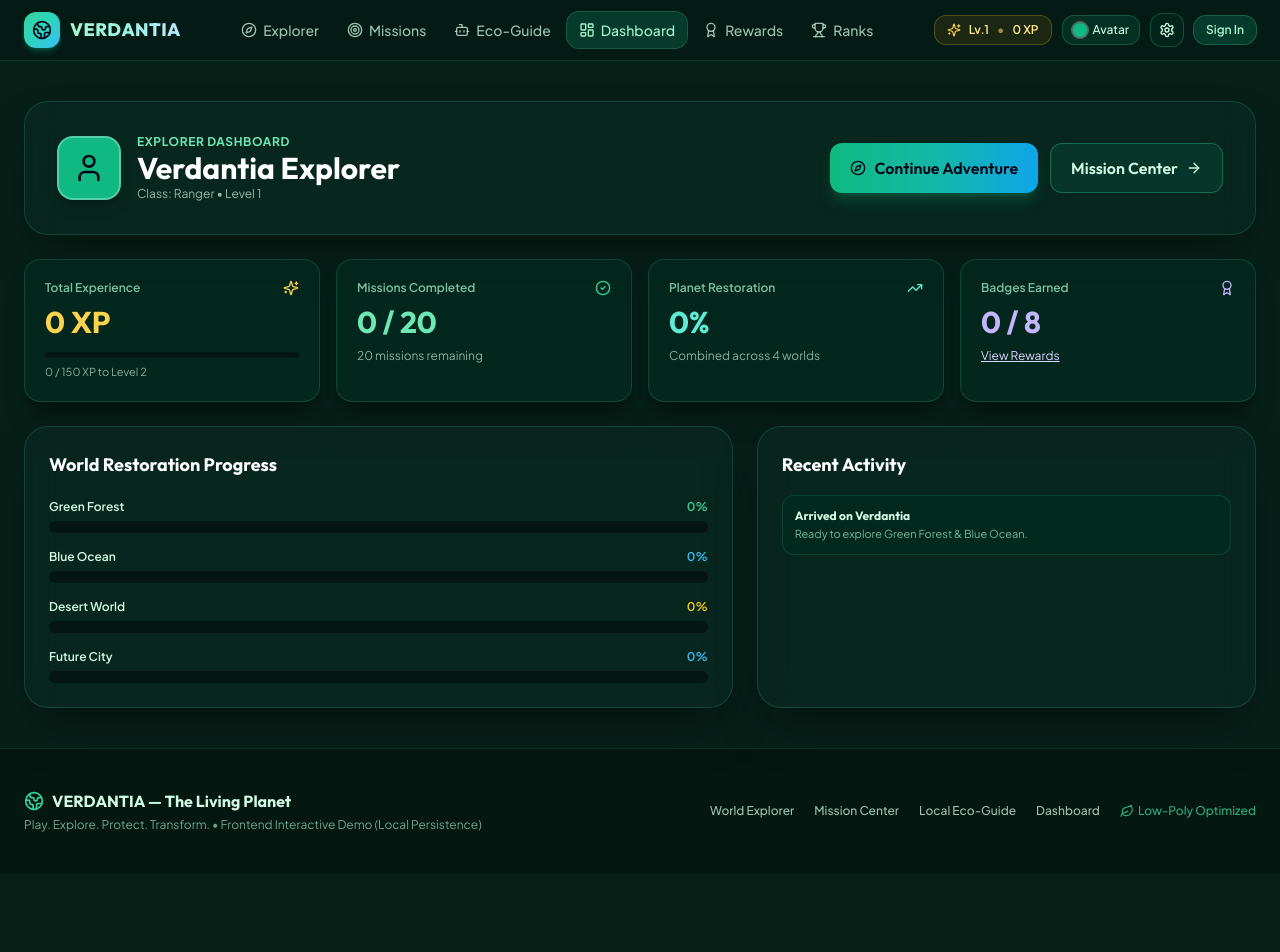
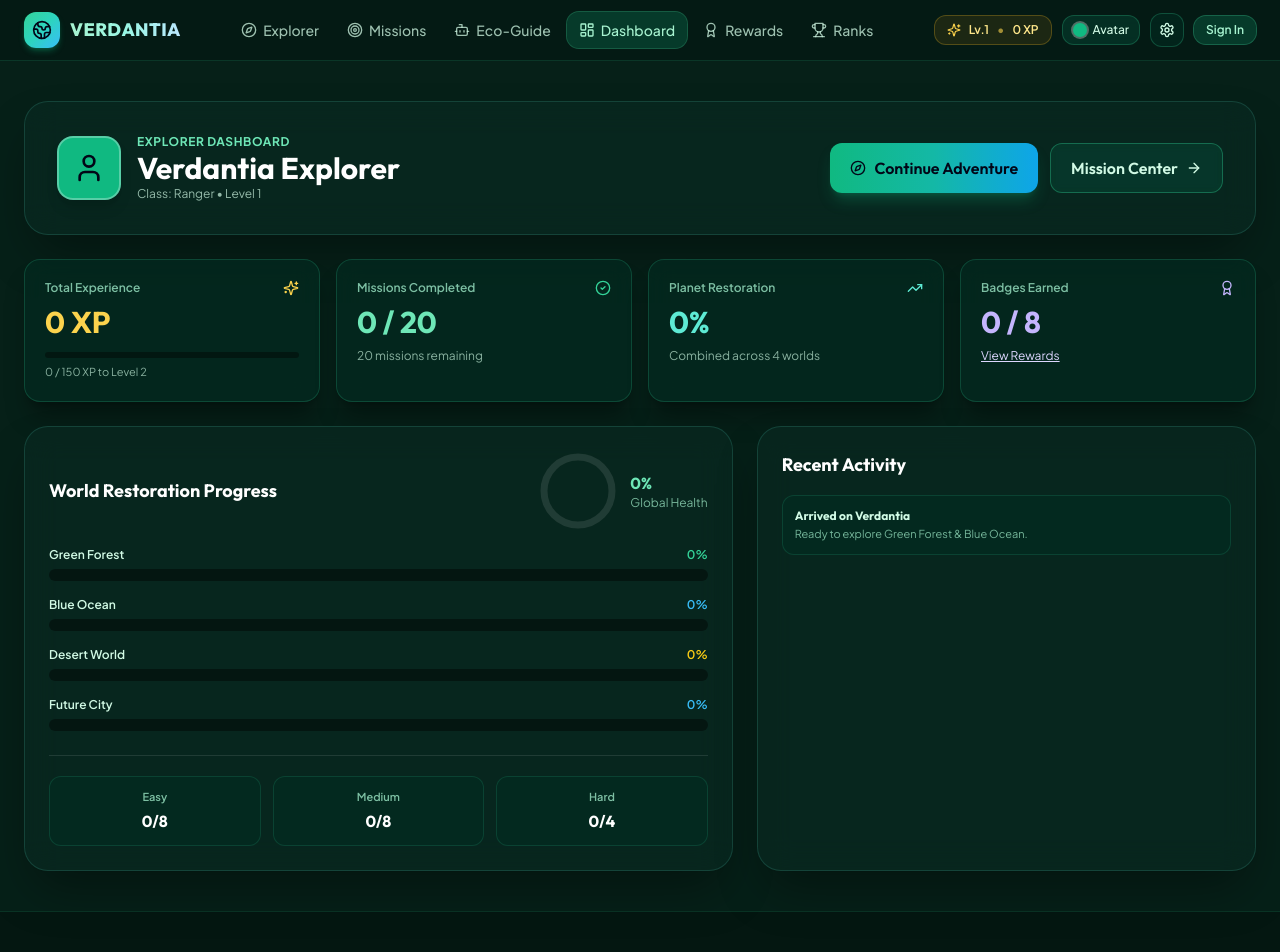
Before and after one commit to varshinisathasivam/3D-Adventure-Website, a React (Vite) app: page /dashboard in a window 1280 px wide. Shown: the top 952 px of the page. Before the commit the page ends 873 px from the top, so only its background shows below. Built offline with nearby package versions, Linux system fonts and the light colour scheme.

Commit message:
feat(dashboard): add global health radial ring and difficulty breakdown

```diff
--- a/src/pages/Dashboard/DashboardPage.tsx
+++ b/src/pages/Dashboard/DashboardPage.tsx
@@ -20,6 +20,17 @@ export const DashboardPage: React.FC = () => {
   const overallRestoration = Math.round(
     (completedMissionIds.length / MISSIONS_DATA.length) * 100,
   );
+
+  const difficultyStats = (['Easy', 'Medium', 'Hard'] as const).map((diff) => {
+    const total = MISSIONS_DATA.filter((m) => m.difficulty === diff).length;
+    const done = MISSIONS_DATA.filter(
+      (m) => m.difficulty === diff && completedMissionIds.includes(m.id),
+    ).length;
+    return { diff, done, total };
+  });
+
+  const ringCircumference = 2 * Math.PI * 34;
+  const ringOffset = ringCircumference * (1 - overallRestoration / 100);
 
   return (
     <AppLayout>
@@ -118,10 +129,42 @@ export const DashboardPage: React.FC = () => {
         {/* World Restoration Chart & Recent Activity */}
         <div className="mt-6 grid gap-6 lg:grid-cols-12">
           <div className="glass-panel p-6 lg:col-span-7">
-            <h2 className="font-display text-lg font-bold text-white">
-              World Restoration Progress
-            </h2>
-            <div className="mt-5 space-y-4">
+            <div className="flex flex-wrap items-center justify-between gap-4">
+              <h2 className="font-display text-lg font-bold text-white">
+                World Restoration Progress
+              </h2>
+              <div className="flex items-center gap-3">
+                <svg className="h-20 w-20 -rotate-90" viewBox="0 0 80 80" aria-hidden="true">
+                  <circle
+                    cx="40"
+                    cy="40"
+                    r="34"
+                    fill="none"
+                    stroke="rgba(255,255,255,0.1)"
+                    strokeWidth="7"
+                  />
+                  <circle
+                    cx="40"
+                    cy="40"
+                    r="34"
+                    fill="none"
+                    stroke="#10b981"
+                    strokeWidth="7"
+                    strokeLinecap="round"
+                    strokeDasharray={ringCircumference}
+                    strokeDashoffset={ringOffset}
+                  />
+                </svg>
+                <div className="text-xs">
+                  <p className="font-display text-base font-bold text-emerald-300">
+                    {overallRestoration}%
+                  </p>
+                  <p className="text-emerald-200/70">Global Health</p>
+                </div>
+              </div>
+            </div>
+
+            <div className="mt-4 space-y-4">
               {WORLDS_DATA.map((w) => {
                 const pct = getWorldRestorationPercent(w.id, completedMissionIds);
                 return (
@@ -139,6 +182,20 @@ export const DashboardPage: React.FC = () => {
                   </div>
                 );
               })}
+            </div>
+
+            <div className="mt-6 grid grid-cols-3 gap-3 border-t border-white/10 pt-5">
+              {difficultyStats.map(({ diff, done, total }) => (
+                <div
+                  key={diff}
+                  className="rounded-xl border border-emerald-400/15 bg-emerald-950/60 p-3 text-center"
+                >
+                  <p className="text-[11px] font-semibold text-emerald-200/75">{diff}</p>
+                  <p className="mt-1 font-display text-base font-bold text-white">
+                    {done}/{total}
+                  </p>
+                </div>
+              ))}
             </div>
           </div>
 
```
